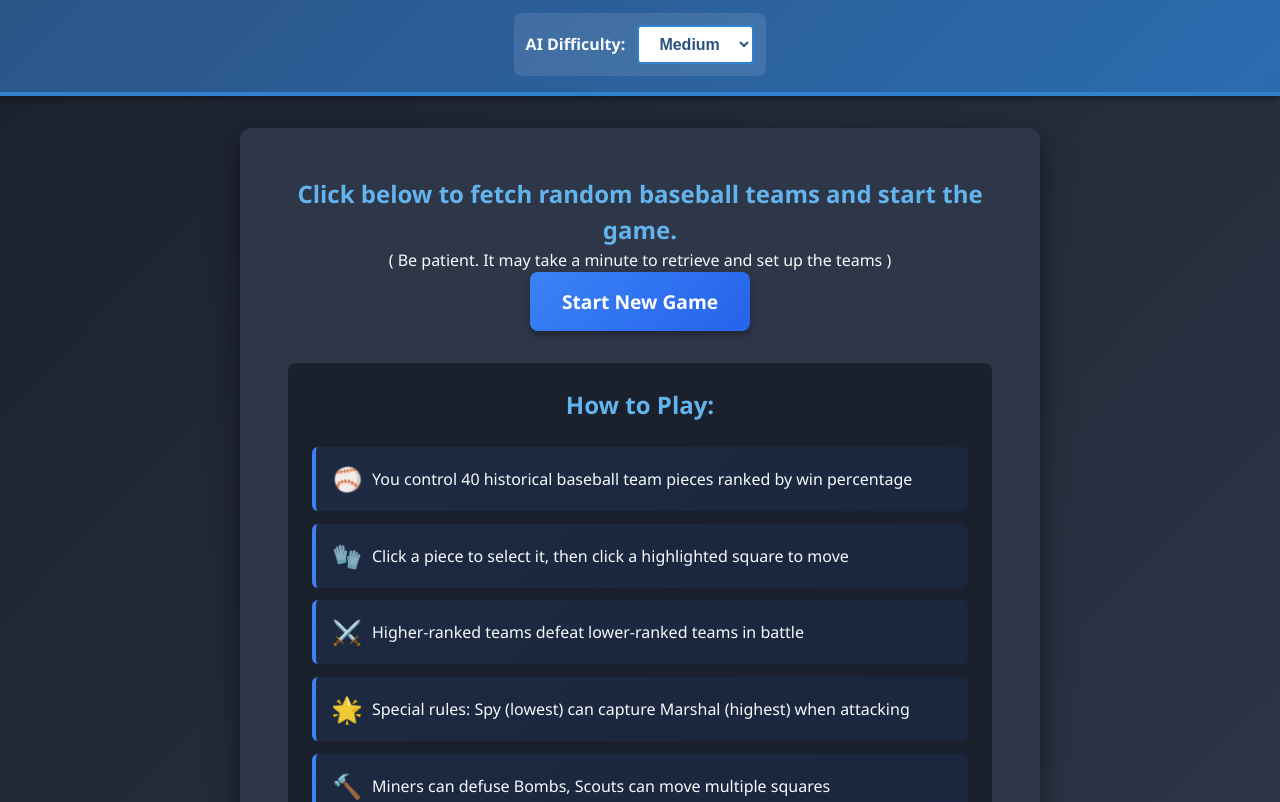
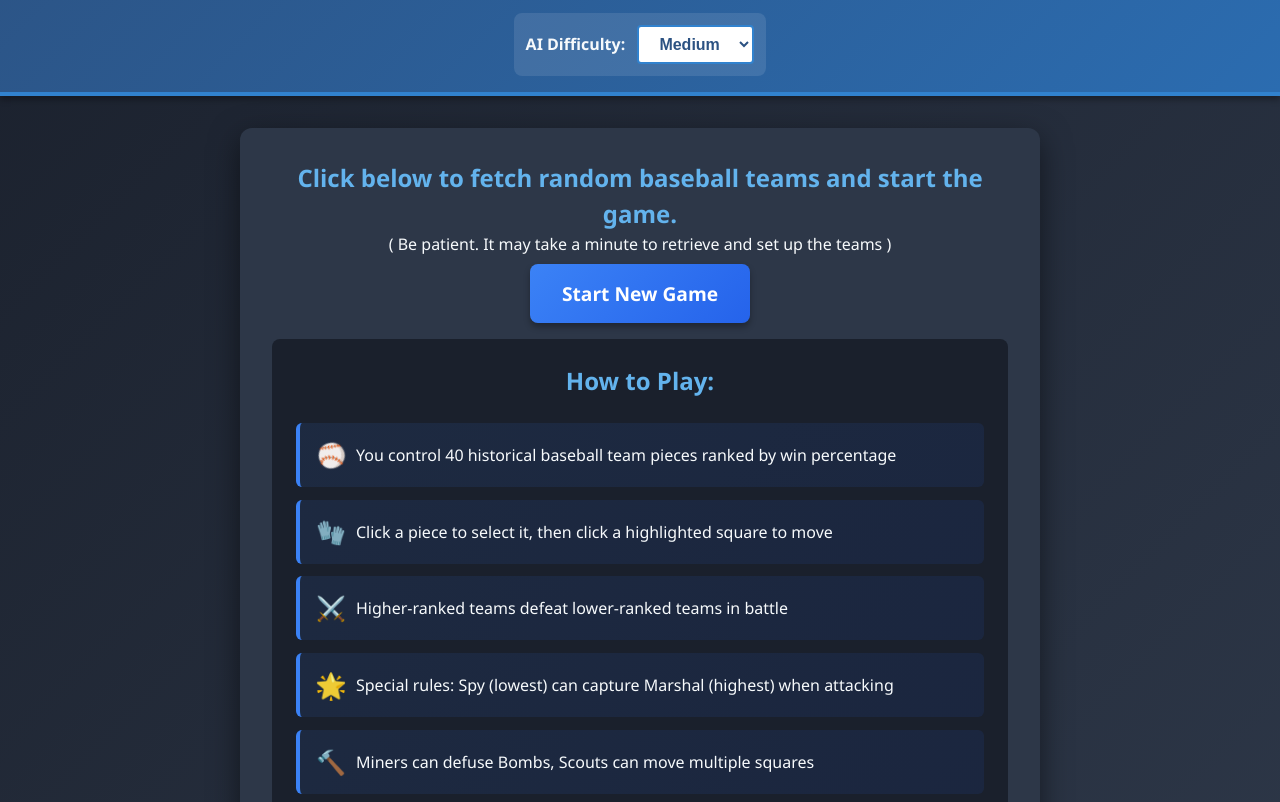
Before and after one commit to khepf/baseball-stratego, a React (Vite) app in the folder ui/: page / in a window 1280 px wide. Shown: the part 180-982 px from the top of the page. Built offline with nearby package versions, Linux system fonts and the light colour scheme.

Commit message:
layout tweaks

```diff
--- a/ui/src/App.css
+++ b/ui/src/App.css
@@ -20,7 +20,7 @@
   max-width: 800px;
   margin: 0 auto;
   background: #2d3748;
-  padding: 3rem;
+  padding: 2rem;
   border-radius: 12px;
   box-shadow: 0 10px 30px rgba(0, 0, 0, 0.5);
 }
@@ -44,6 +44,7 @@
   display: inline-flex;
   align-items: center;
   gap: 0.75rem;
+  margin-top: .5rem;
 }
 
 .start-button:hover:not(:disabled) {
@@ -119,7 +120,7 @@
 }
 
 .rules {
-  margin-top: 2rem;
+  margin-top: 1rem;
   text-align: left;
   background: #1a202c;
   padding: 1.5rem;
```
